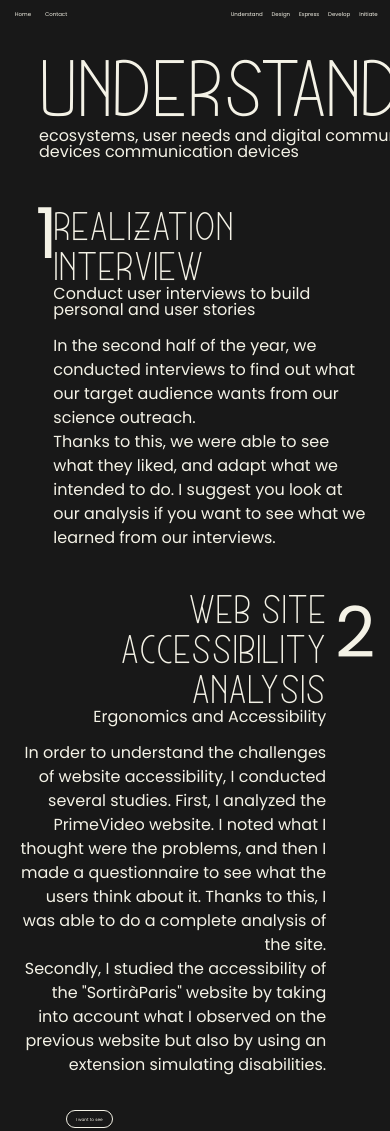
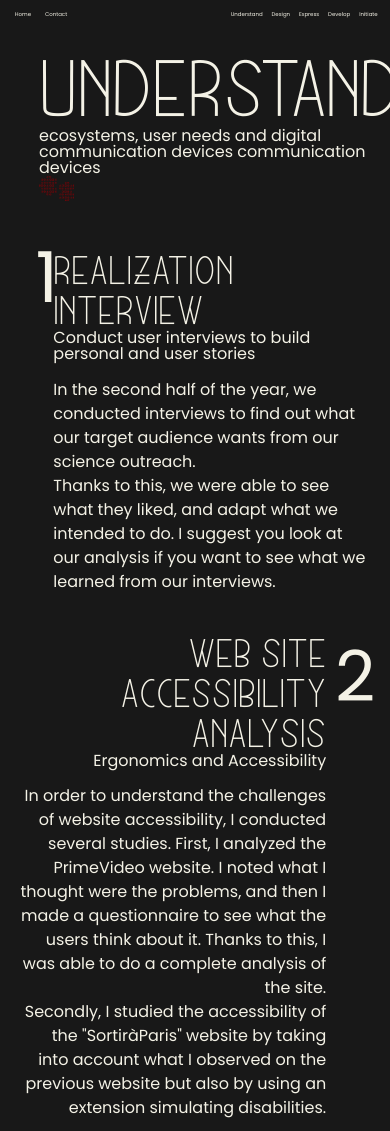
Before and after one commit to JeannePacard/PortfolioOlder, a plain HTML site: page understand.html in a window 390 px wide. Shown: the top 1131 px of the page. Drawn offline with Linux system fonts and the light colour scheme.

Commit message:
Add files via upload

```diff
--- a/css/css-design.css
+++ b/css/css-design.css
@@ -170,7 +170,8 @@
   .second-competence-subtitle,
   .first-competence-text,
   .second-competence-text,
-  .top-subtitle {
+  .top-subtitle,
+  .see-button {
     font-size: 16px;
   }
   .top-firsttitle {
--- a/css/css-express.css
+++ b/css/css-express.css
@@ -227,7 +227,8 @@
   .second-competence-text,
   .third-competence-subtitle,
   .third-competence-text,
-  .top-subtitle {
+  .top-subtitle,
+  .see-button {
     font-size: 16px;
   }
   .top-firsttitle {
--- a/css/css-initiate.css
+++ b/css/css-initiate.css
@@ -186,4 +186,9 @@
   .second-competence-title {
     font-size: 40px;
   }
+  .first-competence-img {
+    margin-top: auto;
+    margin-bottom: auto;
+    height: 45%;
+  }
 }
--- a/css/css-understand.css
+++ b/css/css-understand.css
@@ -1,12 +1,15 @@
 .top-title {
-  display: flex;
-  flex-direction: row;
   margin-left: 10%;
   margin-top: 8%;
 }
 
 .title {
   font-family: Munich;
+}
+
+.top-name-img {
+  display: flex;
+  flex-direction: row;
 }
 
 .top-firsttitle {
@@ -17,14 +20,11 @@
   font-size: 1.1vw;
 }
 
-.top-right-img {
-  width: 15%;
-  margin-left: 2%;
-  margin-top: 1%;
-}
-
 .img-puzzle {
-  width: 80%;
+  margin-top: auto;
+  margin-bottom: auto;
+  width: 10%;
+  height: 10%;
 }
 
 /* first competence */
@@ -150,7 +150,8 @@
   .second-competence-subtitle,
   .first-competence-text,
   .second-competence-text,
-  .top-subtitle {
+  .top-subtitle,
+  .see-button {
     font-size: 16px;
   }
   .top-firsttitle {
--- a/css/develop.css
+++ b/css/develop.css
@@ -386,7 +386,9 @@
   .third-competence-text,
   .fourth-competence-text,
   .fifth-competence-text,
-  .top-subtitle {
+  .top-subtitle,
+  .see-button,
+  .see-button2 {
     font-size: 16px;
   }
   .top-firsttitle {
@@ -404,4 +406,8 @@
     margin-bottom: auto;
     height: 45%;
   }
+  .number-one,
+  .number-three {
+    margin-left: 0;
+  }
 }
```
